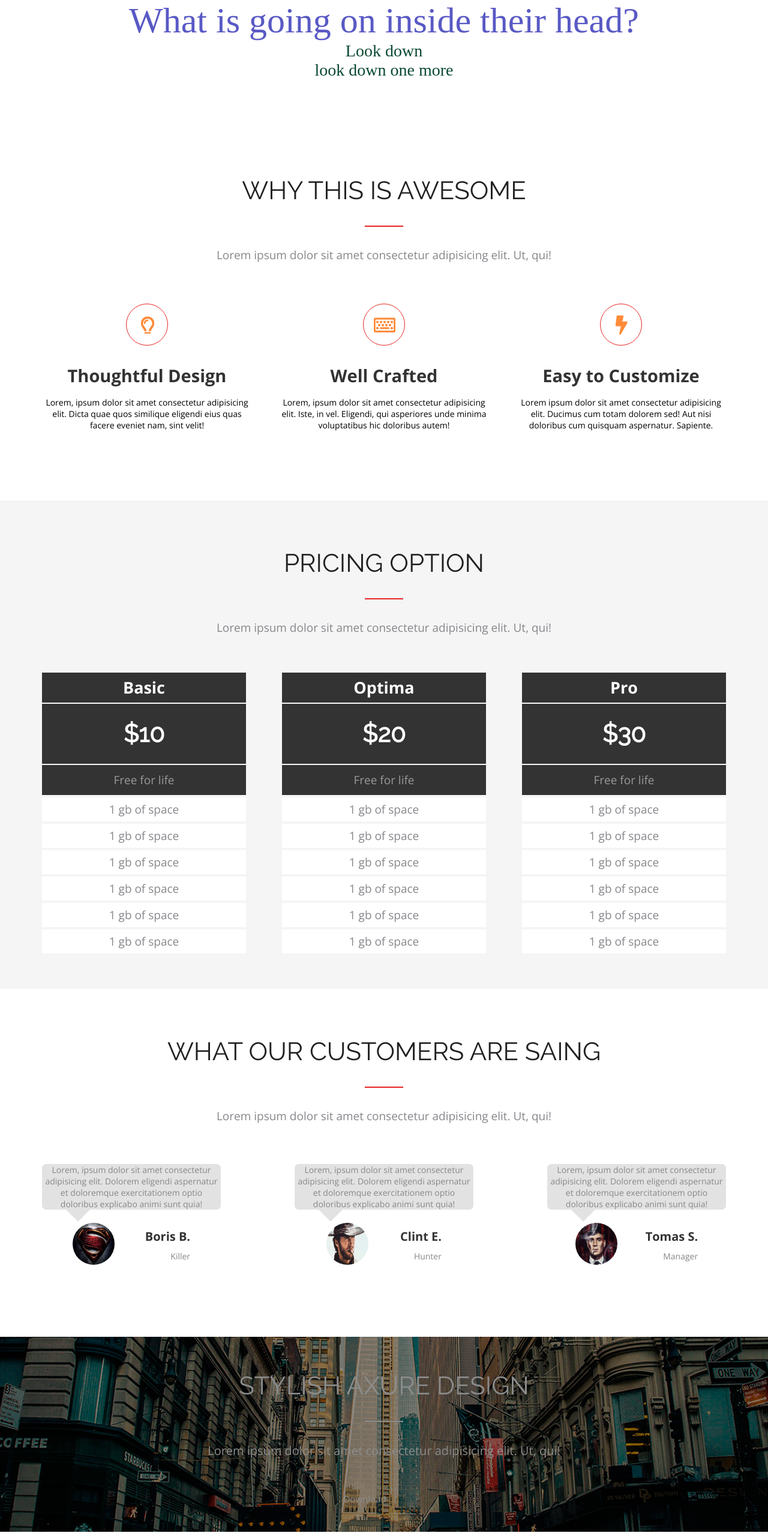
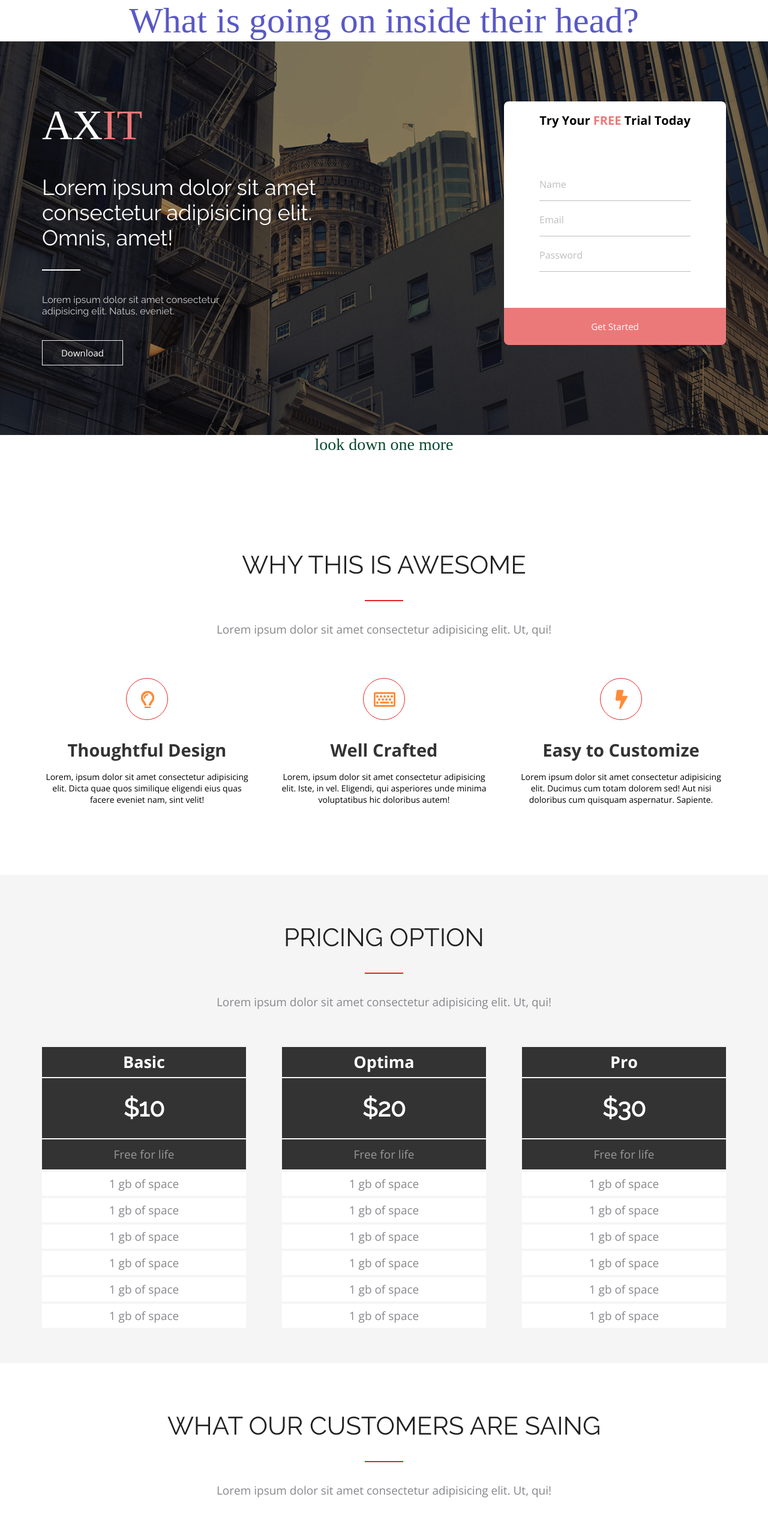
Before and after one commit to MyNameIsVitali/FE28-FirstSection-Predka-Vitali, a plain HTML site: page index.html in a window 1280 px wide. Shown: the top 2560 px of the page at 60% size. Drawn offline with nearby package versions, Linux system fonts and the light colour scheme; files whose address does not match are found by name.

Commit message:
next sections

```diff
--- a/css/axure.css
+++ b/css/axure.css
@@ -3,24 +3,31 @@
     height: 325px;
     background: url(../img/background/town.png);
     background-repeat: no-repeat;
-    background-position: center center;
+    background-position: center;
     background-size: cover;
-    filter: brightness(55%);
+    position: relative;
+    z-index: 1;
+}
+
+.axure::after {
+    content: "";
+    background-color: rgba(0, 0, 0, 0.55);
+    width: 100%;
+    height: 100%;
+    position: absolute;
     top: 0;
     left: 0;
-    position: relative;
-    z-index: 100;
+    z-index: 5;
 }
+
 .city {
     max-width: 1170px;
     padding: 0 15px;
     display: block;
     margin: auto;
-    /*top: 0;
-    left: 0;*/
     width: 100%;
-    /* position: absolute;
-    z-index: 5;*/
+    position: relative;
+    z-index: 100;
 }
 
 .city-main-title {
@@ -37,25 +44,32 @@
     display: block;
     background: #ffffff;
     width: 64px;
-    height: 2px;
+
     margin: auto;
     margin-top: 34px;
 }
 
-.city-title-text {
+.city-title-text p {
     font-size: 20px; /*razmer szrifta*/
     margin-top: 34px; /*otstup ot kraja sekcii*/
     text-align: center; /* raspolorzenije teksta*/
-    color: #ffffff;
-    font-family: "Open Sans";
+    color: rgba(255, 255, 255, 0.8);
+    font-family: "Raleway";
+}
+.go-to-check {
+    /*display: block;
+
+    cursor: pointer;*/
 }
 
 .button {
+    border: 1px solid rgb(239, 237, 241);
     display: block;
     width: 135px;
     margin: 57px auto 0;
     font-size: 15px;
     font-family: "Open Sans";
+    text-align: center;
+    line-height: 40px;
     color: #ffffff;
-    cursor: pointer;
 }
--- a/css/customers.css
+++ b/css/customers.css
@@ -1,11 +1,11 @@
 .customers {
     padding: 80px 0 116px 0;
 }
-.container-section {
+/*.container-section {
     max-width: 1170px;
     margin: auto;
     padding: 0 15px;
-}
+}*/
 
 .main-title {
     font-size: 42px; /*razmer szrifta*/
@@ -48,13 +48,17 @@
 }
 
 .opinion-text {
+    background-color: #e2e2e2;
+    border-radius: 7px;
+    position: relative;
+    padding: 10px;
+}
+
+.opinion-text p {
     font-size: 14px;
     color: #86878b;
     text-align: center;
     font-family: "Open Sans";
-    background-color: #e2e2e2;
-    border-radius: 7px;
-    position: relative;
 }
 
 .opinion-text::after {
@@ -80,11 +84,16 @@
 
 .face-img {
     /*margin-left: 40px;*/
+    width: 70px;
+    height: 70px;
+    overflow: hidden;
+    display: flex;
+    justify-content: center;
+    align-items: center;
+    border-radius: 50%;
 }
 .face-img img {
-    width: 70px;
-    height: 70px;
-    border-radius: 50%;
+    height: 100%;
 }
 .fake-customer {
     /* margin: 0 auto;*/
--- a/css/homework.css
+++ b/css/homework.css
@@ -2,11 +2,11 @@
     padding: 80px 0 59px 0;
     background-color: #f5f5f5;
 }
-.container {
+/*.container {
     max-width: 1170px;
     margin: auto;
     padding: 0 15px;
-}
+}*/
 .title {
     font-size: 42px; /*razmer szrifta*/
     font-weight: 400; /*rzirnost 400*/
--- a/css/index.css
+++ b/css/index.css
@@ -5,6 +5,8 @@
 @import url(..css/cdn.css);
 @import url(../css/customers.css);
 @import url(../css/axure.css);
+@import url(../css/contact.css);
+@import url(../css/meet.css);
 
 * {
     margin: 0; /* Sbrasywajem nastroki otstupov dla sajta*/
@@ -35,3 +37,9 @@ html {
     color: rgb(10, 73, 49);
     text-align: center;
 }
+
+.container {
+    max-width: 1170px;
+    margin: auto;
+    padding: 0 15px;
+}
--- /dev/null
+++ b/css/meet.css
@@ -0,0 +1,152 @@
+.meet {
+    padding: 100px 0 116px 0;
+    /*height: 325px;*/
+    background: url(../img/background/citycenter.png);
+    background-repeat: no-repeat;
+    background-position: center;
+    background-size: cover;
+    position: relative;
+    z-index: 1;
+}
+
+.meet::after {
+    content: "";
+    background-color: rgba(0, 0, 0, 0.45);
+    width: 100%;
+    height: 100%;
+    position: absolute;
+    top: 0;
+    left: 0;
+    z-index: 5;
+}
+.stuff {
+    display: flex;
+    flex-direction: row;
+    justify-content: space-between;
+    flex-wrap: wrap;
+    position: relative;
+    z-index: 9;
+}
+
+.axit-t {
+    display: flex;
+    flex-direction: column;
+    justify-content: flex-start;
+    align-content: space-between;
+    max-width: 544px;
+}
+
+.ax-title {
+    display: block;
+    font-size: 70px;
+    font-weight: 400; /*rzirnost 400*/
+    color: #ffffff;
+}
+.ax-title::after {
+    content: "IT";
+    color: #ec7979;
+    font-weight: 400; /*rzirnost 400*/
+    width: 100%;
+    height: 100%;
+}
+.ax-text {
+    display: block;
+    font-size: 36px;
+    font-weight: 400; /*rzirnost 400*/
+    color: #ffffff;
+    font-family: "Raleway";
+    margin-top: 42px;
+}
+
+.ax-text::after {
+    content: "";
+    display: block;
+    background: #ffffff;
+    width: 64px;
+    height: 2px;
+    margin-top: 32px;
+}
+
+.just-text {
+    display: block;
+    font-size: 16px;
+    font-weight: 300; /*rzirnost 400*/
+    color: rgba(255, 255, 255, 0.8);
+    margin-top: 39px;
+    max-width: 300px;
+    font-family: "Raleway";
+}
+
+.pushme {
+    border: 1px solid rgb(239, 237, 241);
+    display: block;
+    width: 135px;
+    /*margin: 57px auto 0;*/
+    font-size: 15px;
+    font-family: "Open Sans";
+    text-align: center;
+    line-height: 40px;
+    color: #ffffff;
+    margin-top: 39px;
+}
+
+.free {
+    display: block;
+    width: 370px;
+    height: 370px;
+}
+
+.free-title {
+    /*display: block;*/
+    background-color: #ffffff;
+    font-size: 20px;
+    text-align: center;
+    font-weight: 700; /*rzirnost 400*/
+    font-family: "Open Sans";
+    padding: 18px 0;
+    border-radius: 8px 8px 0 0;
+}
+
+.free-name {
+    color: #ec7979;
+}
+.right-section {
+    background-color: #ffffff;
+}
+
+.vhod {
+    display: flex;
+    flex-direction: column;
+    padding: 44px 59px 60px;
+    /*margin: auto;*/
+    /*align-self: center;*/
+    color: #bdbdbd;
+    width: 40%;
+}
+
+input[id="vhod"] {
+    /*display: block;*/
+    /*width: 478px;*/
+    width: 252px;
+    border: 1px solid #bdbdbd;
+    border-top: none;
+    border-left: none;
+    border-right: none;
+    /*margin-bottom: 30px;*/
+    line-height: 16px;
+}
+
+.vhod label {
+    margin-top: 20px;
+    font-family: "Open Sans";
+}
+.Get {
+    border: 1px solid #ec7979;
+    background-color: #ec7979;
+    font-family: "Open Sans";
+    font-size: 15px;
+    padding: 20px 0;
+    width: 100%;
+    color: #ffffff;
+    border-radius: 0 0 8px 8px;
+}
--- a/index.html
+++ b/index.html
@@ -9,13 +9,71 @@
     </head>
     <body>
         <header>
-            <div class="about">
+            <div class="all">
                 <h1 class="about_title">What is going on inside their head?</h1>
             </div>
         </header>
-        <section class="just-do-it">
-            <div class="about-us">
-                <h2 class="about-us_title">Look down</h2>
+        <section class="meet">
+            <div class="container">
+                <div class="stuff">
+                    <div class="axit-t">
+                        <h2 class="ax-title">AX</h2>
+                        <div class="ax-text">
+                            <p>
+                                Lorem ipsum dolor sit amet consectetur
+                                adipisicing elit. Omnis, amet!
+                            </p>
+                        </div>
+                        <div class="just-text">
+                            <p>
+                                Lorem ipsum dolor sit amet consectetur
+                                adipisicing elit. Natus, eveniet.
+                            </p>
+                        </div>
+                        <a href="http://google.com/" class="pushme">Download</a>
+                    </div>
+                    <div class="free">
+                        <h2 class="free-title">
+                            Try Your <span class="free-name">FREE</span> Trial
+                            Today
+                        </h2>
+
+                        <div class="right-section">
+                            <form action="#" name="enter">
+                                <div class="vhod">
+                                    <label for="free name" id="Forenter"
+                                        >Name</label
+                                    >
+                                    <input
+                                        type="text"
+                                        name="free name"
+                                        id="vhod"
+                                        required
+                                    />
+                                    <label for="free email" id="Forenter"
+                                        >Email</label
+                                    >
+                                    <input
+                                        type="email"
+                                        name="free email"
+                                        id="vhod"
+                                        required
+                                    />
+                                    <label for="free psw" id="Forenter"
+                                        >Password</label
+                                    >
+                                    <input
+                                        type="password"
+                                        name="free psw"
+                                        id="vhod"
+                                        required
+                                    />
+                                </div>
+                            </form>
+                        </div>
+                        <button class="Get">Get Started</button>
+                    </div>
+                </div>
             </div>
         </section>
         <section class="call-my-name">
@@ -148,7 +206,7 @@
             </div>
         </section>
         <section class="customers">
-            <div class="container-section">
+            <div class="container">
                 <div class="title-customers">
                     <h2 class="main-title">What our customers are saing</h2>
                     <div class="title-customers-text">
@@ -237,7 +295,64 @@
                         </p>
                     </div>
                 </div>
-                <a href="http://google.com/" class="button">Download</a>
+                <div class="go-to-check">
+                    <a href="http://google.com/" class="button">Download</a>
+                </div>
+            </div>
+        </section>
+        <section class="contact">
+            <div class="container">
+                <div class="contact-contact">
+                    <h2 class="contact-title">Contact us</h2>
+                    <div class="title-contact-text">
+                        <p>Lorem ipsum dolor sit amet.</p>
+                    </div>
+                </div>
+
+                <div class="content-form">
+                    <form action="#" name="contact-NEP">
+                        <div class="NEP">
+                            <div class="zajebalo-menia">
+                                <label for="NEP name" id="ForInput">Name</label>
+                                <input
+                                    type="text"
+                                    name="NEP name"
+                                    id="NEP"
+                                    required
+                                />
+                                <label for="NEP email" id="ForInput"
+                                    >Email</label
+                                >
+                                <input
+                                    type="email"
+                                    name="NEP email"
+                                    id="NEP"
+                                    required
+                                />
+                                <label for="NEP psw" id="ForInput"
+                                    >Password</label
+                                >
+                                <input
+                                    type="password"
+                                    name="NEP psw"
+                                    id="NEP"
+                                    required
+                                />
+                            </div>
+                            <div class="eto-toze">
+                                <label for="enter-string" id="ForInput"
+                                    >Message</label
+                                >
+                                <textarea
+                                    name="enter-string"
+                                    id="NEP2"
+                                ></textarea>
+                            </div>
+                        </div>
+
+                        <button class="send">Send Message</button>
+                    </form>
+                </div>
             </div>
         </section>
         <section class="footer">
```
Also changed, not shown: css/contact.css (added, +89 -0 lines), img/background/citycenter.png (added).
